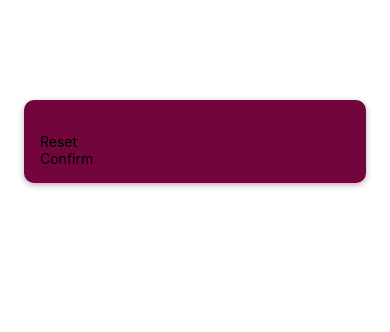
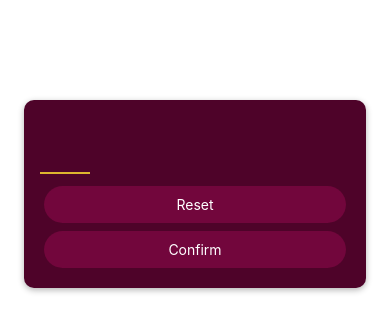
Before and after one commit to chttrgt/guessthenumber, a React Native app: screen / in a window 390 px wide. Shown: the top 332 px of the page. Built offline with nearby package versions, Linux system fonts and the light colour scheme.

Commit message:
Added visual effects to the Button component & some props into the TextInput

```diff
--- a/components/PrimaryButton.js
+++ b/components/PrimaryButton.js
@@ -1,12 +1,50 @@
 import React from "react";
-import { StyleSheet, Text, View } from "react-native";
+import { StyleSheet, Text, View, Pressable } from "react-native";
 
 export default function PrimaryButton(props) {
+  function pressHandler() {
+    console.log("pressed");
+  }
+
   return (
-    <View>
-      <Text>{props.children}</Text>
+    <View style={styles.buttonOuterContainer}>
+      <Pressable
+        style={({ pressed }) =>
+          pressed
+            ? [styles.buttonInnerContainer, styles.pressed]
+            : styles.buttonInnerContainer
+        }
+        onPress={pressHandler}
+        android_ripple={{ color: "#640233" }}
+      >
+        <Text style={styles.buttonText}>{props.children}</Text>
+      </Pressable>
     </View>
   );
 }
 
-const styles = StyleSheet.create({});
+const styles = StyleSheet.create({
+  buttonOuterContainer: {
+    borderRadius: 25,
+    margin: 4,
+    overflow: "hidden",
+  },
+  buttonInnerContainer: {
+    backgroundColor: "#72063c",
+
+    paddingVertical: 10,
+    paddingHorizontal: 20,
+    elevation: 2,
+    shadowColor: "#000",
+    shadowOffset: { width: 0, height: 2 },
+    shadowOpacity: 0.3,
+    shadowRadius: 6,
+  },
+  buttonText: {
+    color: "#fff",
+    textAlign: "center",
+  },
+  pressed: {
+    opacity: 0.75,
+  },
+});
--- a/screens/StartGameScreen.js
+++ b/screens/StartGameScreen.js
@@ -5,7 +5,11 @@ import PrimaryButton from "../components/PrimaryButton";
 const StartGameScreen = () => {
   return (
     <View style={styles.inputContainer}>
-      <TextInput />
+      <TextInput
+        style={styles.numberInput}
+        maxLength={2}
+        keyboardType="number-pad"
+      />
       <PrimaryButton>Reset</PrimaryButton>
       <PrimaryButton>Confirm</PrimaryButton>
     </View>
@@ -19,7 +23,7 @@ const styles = StyleSheet.create({
     marginTop: 100,
     marginHorizontal: 24,
     padding: 16,
-    backgroundColor: "#72063c",
+    backgroundColor: "#4e0329",
     borderRadius: 10,
     elevation: 15, // for only android
     shadowColor: "#000",
@@ -27,4 +31,15 @@ const styles = StyleSheet.create({
     shadowOpacity: 0.3,
     shadowRadius: 6,
   },
+  numberInput: {
+    height: 50,
+    width: 50,
+    fontSize: 32,
+    borderBottomColor: "#ddb52f",
+    borderBottomWidth: 2,
+    color: "#ddb52f",
+    marginVertical: 8,
+    fontWeight: "bold",
+    textAlign: "center",
+  },
 });
```
